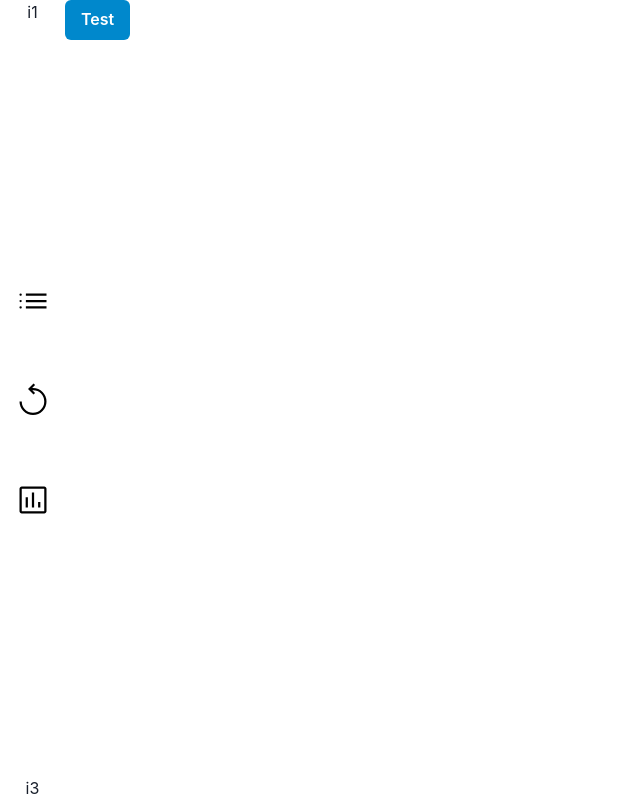
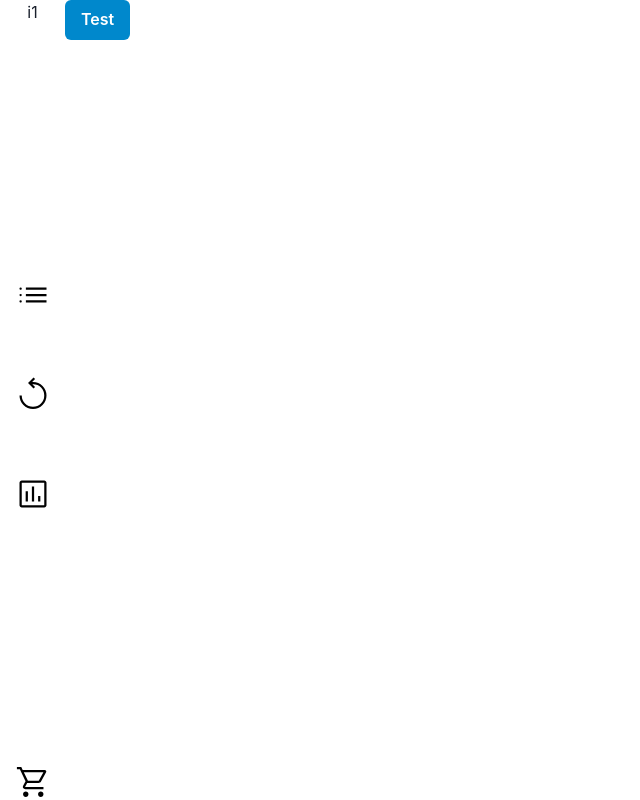
Before and after one commit to RauboLuk/Shoppingify, a Next.js app: page / in a window 1280 px wide. Shown: the whole page, without its empty margins (0-640 px from the left). Built offline with nearby package versions, Linux system fonts and the light colour scheme.

Commit message:
feat: icon component

```diff
--- /dev/null
+++ b/src/components/Icon.tsx
@@ -0,0 +1,6 @@
+import Image from 'next/image'
+import type { ImageProps } from 'next/image'
+
+export const Icon = ({ ...props }: ImageProps) => {
+    return <Image width={36} height={36} {...props}/>
+}
--- a/src/components/Sidebar.tsx
+++ b/src/components/Sidebar.tsx
@@ -38,7 +38,12 @@ function Sidebar() {
                         alt="statistics"
                     />
                 </Flex>
-                <div>i3</div>
+                <Image
+                        src="/shopping_cart_icon.svg"
+                        width={36}
+                        height={36}
+                        alt="statistics"
+                    />
             </Flex>
         </GridItem>
     )
```
